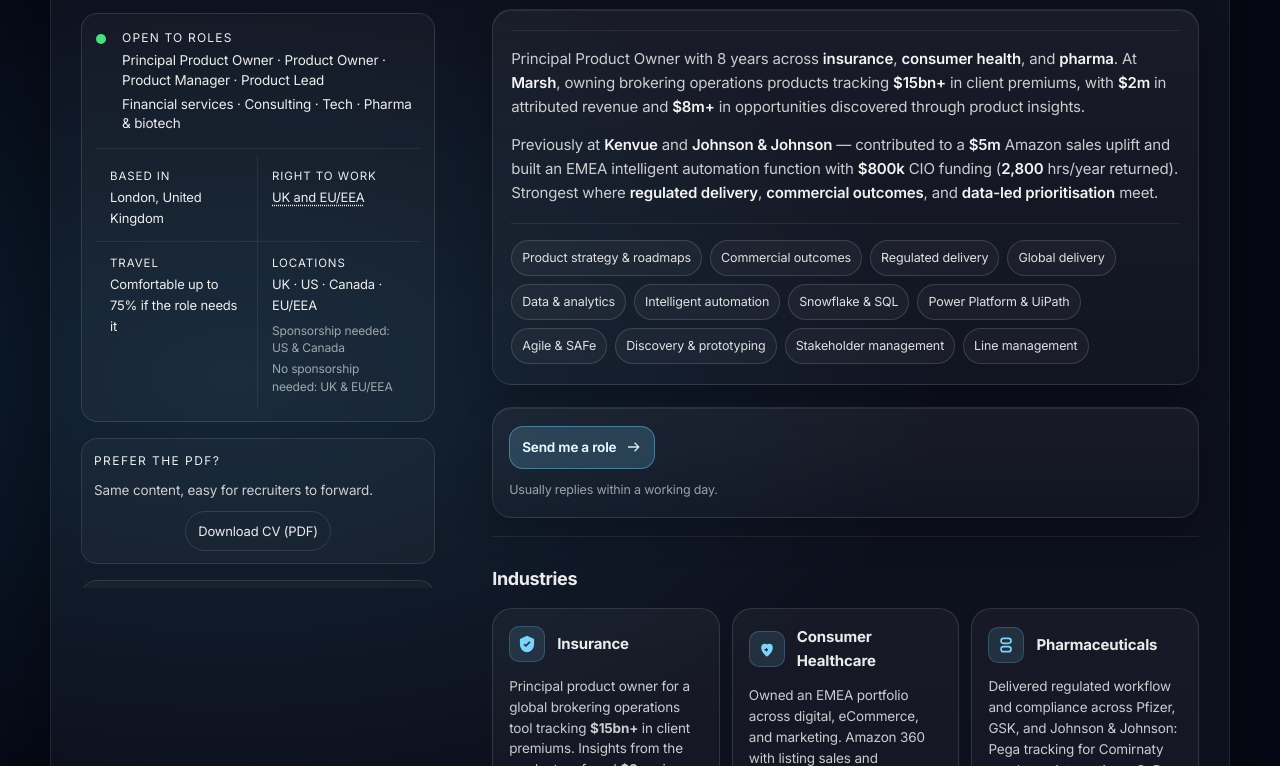
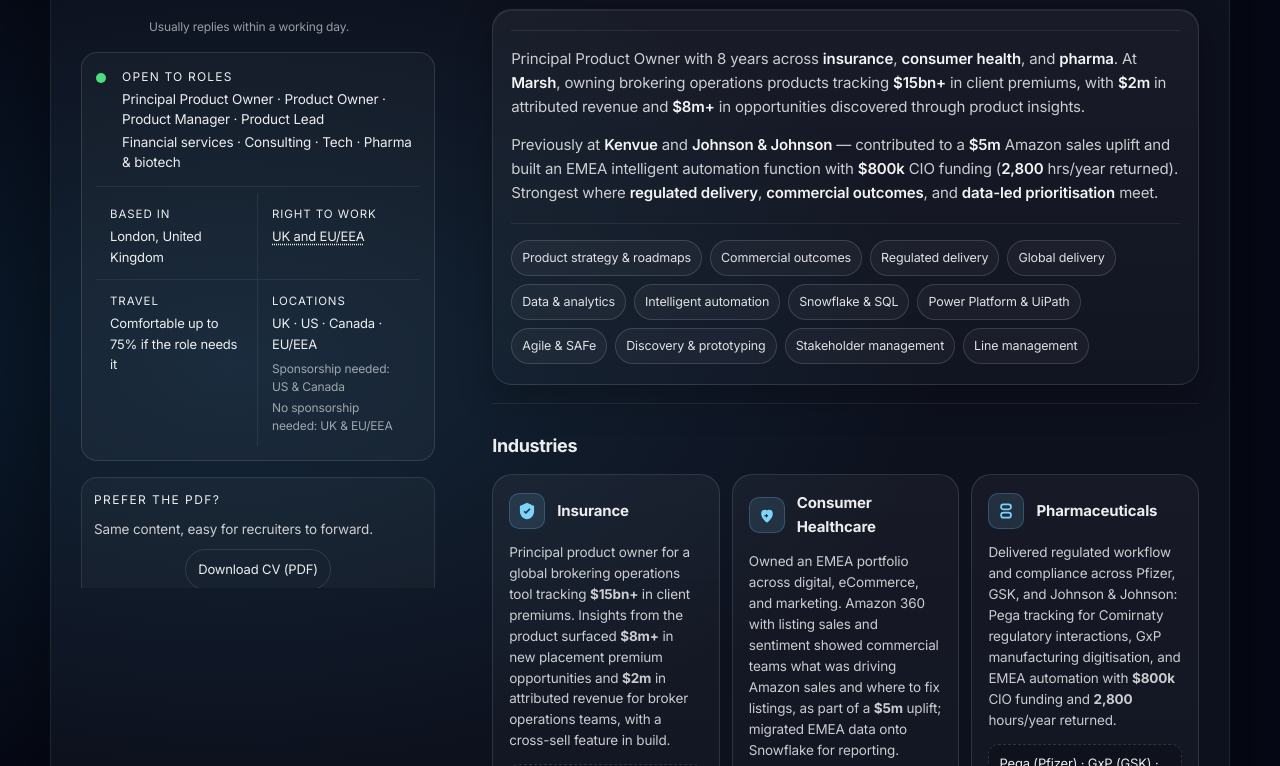
Before and after one commit to wamor19/resume-website, a website built with Vite: page index.html in a window 1280 px wide. Shown: the part 334-1100 px from the top of the page. Built offline with nearby package versions, Linux system fonts and the light colour scheme.

Commit message:
Add files via upload

```diff
--- a/index.html
+++ b/index.html
@@ -119,6 +119,7 @@
               <span>LinkedIn</span>
             </a>
           </div>
+          <p class="ctaRow__reply">Usually replies within a working day.</p>
 
           <div class="status" aria-label="Status">
             <div class="status__row">
@@ -228,17 +229,6 @@
                 <span class="chip">Discovery &amp; prototyping</span>
                 <span class="chip">Stakeholder management</span>
                 <span class="chip">Line management</span>
-              </div>
-            </div>
-            <div class="hero__ctaBar hero__surface" aria-label="Contact">
-              <div class="hero__ctaMain">
-                <div class="hero__ctaActions">
-                  <a class="ctaBtn ctaBtn--primary" href="mailto:message@william-amor.info?subject=Role%20enquiry">
-                    <span>Send me a role</span>
-                    <svg class="ico ico--arrow" viewBox="0 0 24 24" aria-hidden="true"><path d="M13.5 5l7 7-7 7-1.4-1.4 4.6-4.6H3v-2h13.7l-4.6-4.6L13.5 5z"/></svg>
-                  </a>
-                </div>
-                <p class="hero__reply">Usually replies within a working day.</p>
               </div>
             </div>
           </div>
--- a/styles.css
+++ b/styles.css
@@ -611,26 +611,6 @@
   padding-top: 16px;
   border-top: 1px solid rgba(255, 255, 255, 0.08);
 }
-.hero__ctaBar {
-  margin-top: 4px;
-  padding: 18px 16px;
-  display: grid;
-  gap: 12px;
-  align-items: start;
-  max-width: 52rem;
-}
-.hero__ctaMain {
-  display: grid;
-  gap: 12px;
-  align-content: start;
-  min-width: 0;
-}
-.hero__ctaActions {
-  display: flex;
-  flex-wrap: wrap;
-  align-items: center;
-  gap: 10px;
-}
 .chip{
   font-size: 12.5px;
   color: rgba(255,255,255,.86);
@@ -652,10 +632,10 @@
   color: rgba(125, 211, 252, 0.92);
   font-weight: 650;
 }
-.hero__reply {
-  margin: 0;
-  font-size: 12.5px;
-  line-height: 1.45;
+.ctaRow__reply {
+  margin: 6px 0 0 68px;
+  font-size: 12px;
+  line-height: 1.4;
   color: var(--faint);
 }
 
@@ -1478,6 +1458,7 @@
     padding-right: 0;
   }
   .ctaRow { margin-left: 0; }
+  .ctaRow__reply { margin-left: 0; }
   .kpis { grid-template-columns: 1fr; }
   .grid3 { grid-template-columns: 1fr; }
   .industries { grid-template-columns: 1fr; }
@@ -1492,9 +1473,6 @@
   .xpCard { grid-template-columns: 1fr; }
   .xpCard__logo { width: 52px; height: 52px; }
   .hero__h1 { font-size: clamp(28px, 7.5vw, 38px); }
-  .hero__ctaBar {
-    max-width: 40rem;
-  }
 }
 
 @media (max-width: 520px) {
```
